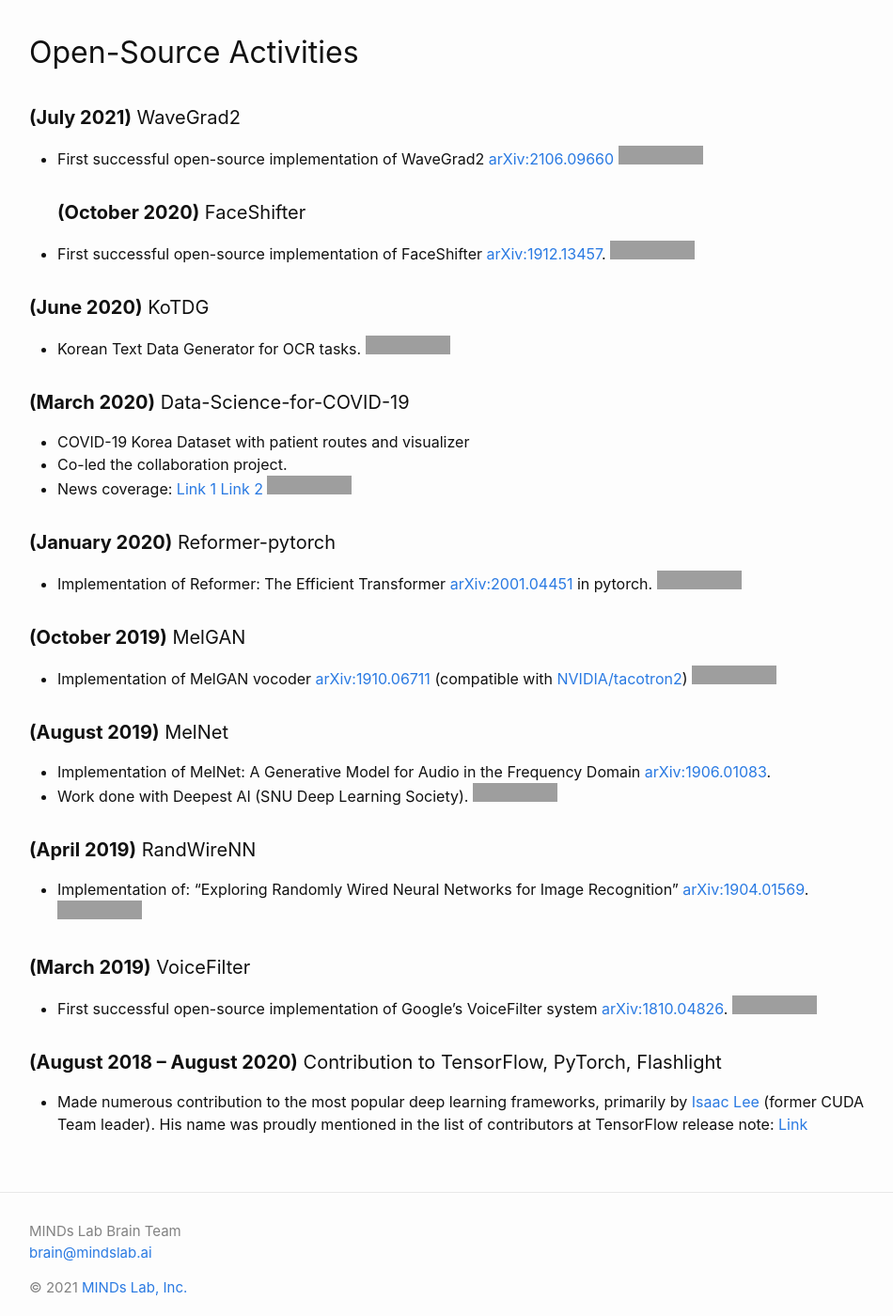
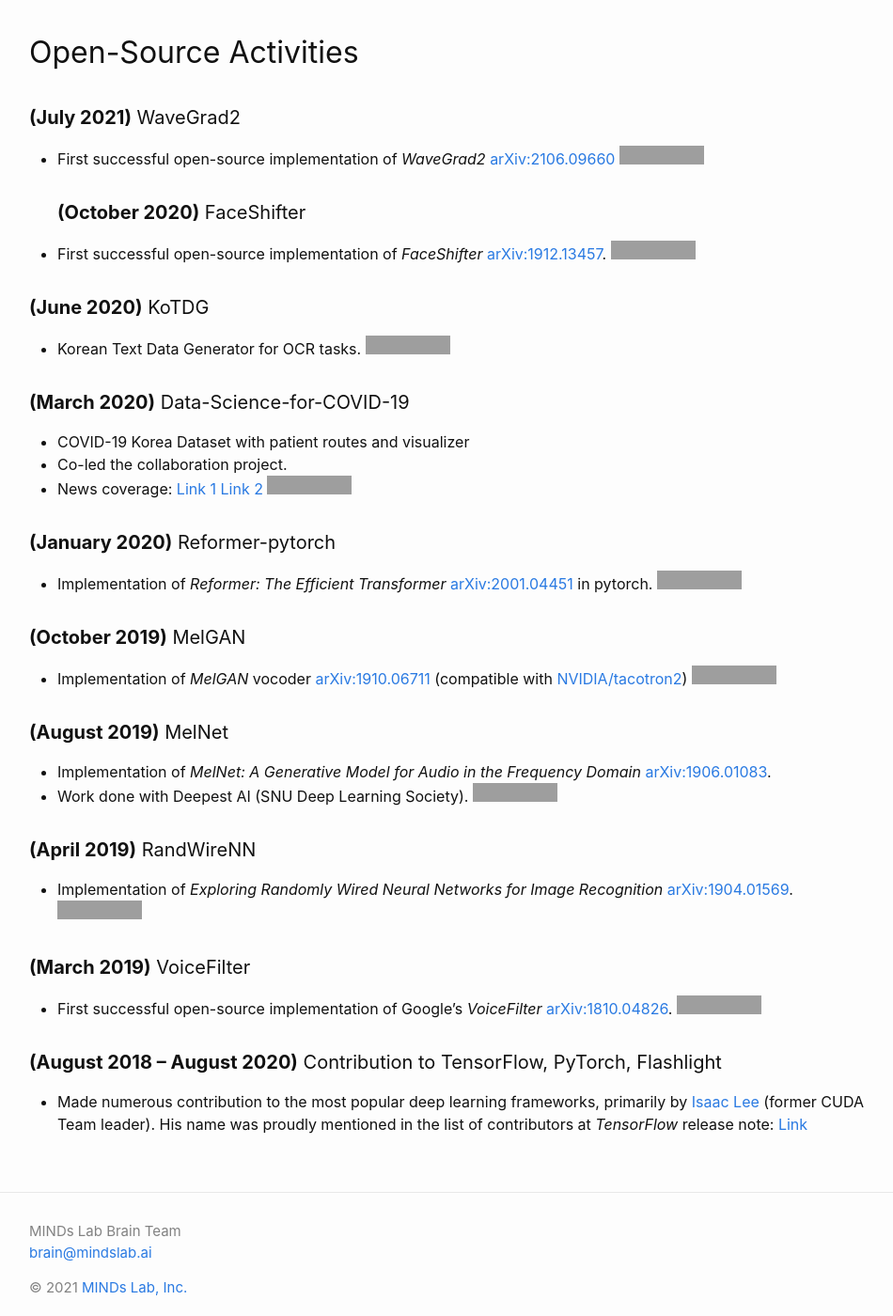
Before and after one commit to maum-ai/maum-ai.github.io, a Jekyll site: the page built from publication.md, in a window 1280 px wide and 1400 px high, scrolled down 1232 px, cut to the strip 0-1400 px from the top of the window. Shown: the whole strip at 94% size, without its empty margins (149-1099 px from the left). Built offline with Jekyll 4.4.1, drawn with Linux system fonts in a browser that asks for light colours; some web fonts are replaced; some of the changed text lies outside the part shown; grey boxes are pictures that could not be loaded.

```diff
--- a/publication.md
+++ b/publication.md
@@ -7,7 +7,7 @@ permalink: /publication/
 <!-- ![Minds Lab Logo](assets/mindslab_logo.png) -->
 ## List of Publications & Open-Source Activities
 #### **(April 2021)** _NU-Wave: A Diffusion Probabilistic Model for Neural Audio Upsampling_
-- Accepted to Interspeech 2021
+- Accepted to *Interspeech 2021*
 - [arXiv:2104.02321](https://arxiv.org/abs/2104.02321)
 - [audio samples](https://mindslab-ai.github.io/nuwave)
 - [github](https://github.com/mindslab-ai/nuwave)
@@ -20,16 +20,16 @@ permalink: /publication/
     <iframe src="https://ghbtns.com/github-btn.html?user=mindslab-ai&repo=assem-vc&type=star&count=true" frameborder="0" scrolling="0" width="150" height="20" title="GitHub"></iframe>
 
 #### **(December 2020)** _DS4C Patient Policy Province Dataset: A Comprehensive COVID-19 Dataset for Causal and Epidemiological Analysis_
-- Accepted to Causal Discovery and Causality-Inspired Machine Learning Workshop at NeurIPS 2020
+- Accepted to Causal Discovery and Causality-Inspired Machine Learning *Workshop at NeurIPS 2020*
 - [paper link](https://www.cmu.edu/dietrich/causality/CameraReadys-accepted%20papers/55%5cCameraReady%5cpaper.pdf)
 
 #### **(September 2020)** _3D Room Layout Estimation Beyond the Manhattan World Assumption_
-- Presented at Holistic Scene Structures for 3D Vision at ECCV 2020
+- Presented at Holistic Scene Structures for 3D Vision at *ECCV 2020*
 - [arXiv:2009.02857](https://arxiv.org/abs/2009.02857)
 - 3rd place at Holistic 3D Vision Challenge track 1
 
 #### **(May 2020)** _Cotatron: Transcription-Guided Speech Encoder for Any-to-Many Voice Conversion without Parallel Data_
-- Accepted to Interspeech 2020
+- Accepted to *Interspeech 2020*
 - [arXiv:2005.03295](https://arxiv.org/abs/2005.03295)
 - [audio samples](https://mindslab-ai.github.io/cotatron/)
 - [github](https://github.com/mindslab-ai/cotatron)
@@ -38,10 +38,10 @@ permalink: /publication/
 
 ## Open-Source Activities
 #### **(July 2021)** WaveGrad2
-- First successful open-source implementation of WaveGrad2 [arXiv:2106.09660](https://arxiv.org/abs/2106.09660)
+- First successful open-source implementation of *WaveGrad2* [arXiv:2106.09660](https://arxiv.org/abs/2106.09660)
     <iframe src="https://ghbtns.com/github-btn.html?user=mindslab-ai&repo=wavegrad2&type=star&count=true" frameborder="0" scrolling="0" width="150" height="20" title="GitHub"></iframe>
 #### **(October 2020)** FaceShifter
-- First successful open-source implementation of FaceShifter [arXiv:1912.13457](https://arxiv.org/abs/1912.13457).
+- First successful open-source implementation of *FaceShifter* [arXiv:1912.13457](https://arxiv.org/abs/1912.13457).
     <iframe src="https://ghbtns.com/github-btn.html?user=mindslab-ai&repo=faceshifter&type=star&count=true" frameborder="0" scrolling="0" width="150" height="20" title="GitHub"></iframe>
 
 #### **(June 2020)** KoTDG
@@ -55,25 +55,25 @@ permalink: /publication/
     <iframe src="https://ghbtns.com/github-btn.html?user=ThisIsIsaac&repo=Data-Science-for-COVID-19&type=star&count=true" frameborder="0" scrolling="0" width="150" height="20" title="GitHub"></iframe>
 
 #### **(January 2020)** Reformer-pytorch
-- Implementation of Reformer: The Efficient Transformer [arXiv:2001.04451](https://arxiv.org/abs/2001.04451) in pytorch.
+- Implementation of *Reformer: The Efficient Transformer* [arXiv:2001.04451](https://arxiv.org/abs/2001.04451) in pytorch.
     <iframe src="https://ghbtns.com/github-btn.html?user=Rick-McCoy&repo=Reformer-pytorch&type=star&count=true" frameborder="0" scrolling="0" width="150" height="20" title="GitHub"></iframe>
 
 #### **(October 2019)** MelGAN
-- Implementation of MelGAN vocoder [arXiv:1910.06711](https://arxiv.org/abs/1910.06711) (compatible with [NVIDIA/tacotron2](https://github.com/NVIDIA/tacotron2))
+- Implementation of *MelGAN* vocoder [arXiv:1910.06711](https://arxiv.org/abs/1910.06711) (compatible with [NVIDIA/tacotron2](https://github.com/NVIDIA/tacotron2))
     <iframe src="https://ghbtns.com/github-btn.html?user=seungwonpark&repo=melgan&type=star&count=true" frameborder="0" scrolling="0" width="150" height="20" title="GitHub"></iframe>
 
 #### **(August 2019)** MelNet
-- Implementation of MelNet: A Generative Model for Audio in the Frequency Domain [arXiv:1906.01083](https://arxiv.org/abs/1906.01083).
+- Implementation of *MelNet: A Generative Model for Audio in the Frequency Domain* [arXiv:1906.01083](https://arxiv.org/abs/1906.01083).
 - Work done with Deepest AI (SNU Deep Learning Society).
     <iframe src="https://ghbtns.com/github-btn.html?user=Deepest-Project&repo=MelNet&type=star&count=true" frameborder="0" scrolling="0" width="150" height="20" title="GitHub"></iframe>
 
 #### **(April 2019)** RandWireNN
-- Implementation of: "Exploring Randomly Wired Neural Networks for Image Recognition" [arXiv:1904.01569](https://arxiv.org/abs/1904.01569).
+- Implementation of *Exploring Randomly Wired Neural Networks for Image Recognition* [arXiv:1904.01569](https://arxiv.org/abs/1904.01569).
     <iframe src="https://ghbtns.com/github-btn.html?user=seungwonpark&repo=RandWireNN&type=star&count=true" frameborder="0" scrolling="0" width="150" height="20" title="GitHub"></iframe>
 
 #### **(March 2019)** VoiceFilter
-- First successful open-source implementation of Google's VoiceFilter system [arXiv:1810.04826](https://arxiv.org/abs/1810.04826).
+- First successful open-source implementation of Google's *VoiceFilter* [arXiv:1810.04826](https://arxiv.org/abs/1810.04826).
     <iframe src="https://ghbtns.com/github-btn.html?user=mindslab-ai&repo=voicefilter&type=star&count=true" frameborder="0" scrolling="0" width="150" height="20" title="GitHub"></iframe>
 
 #### **(August 2018 – August 2020)** Contribution to TensorFlow, PyTorch, Flashlight
-- Made numerous contribution to the most popular deep learning frameworks, primarily by [Isaac Lee](https://github.com/ThisIsIsaac) (former CUDA Team leader). His name was proudly mentioned in the list of contributors at TensorFlow release note: [Link](https://github.com/tensorflow/tensorflow/releases/tag/v2.1.0)
+- Made numerous contribution to the most popular deep learning frameworks, primarily by [Isaac Lee](https://github.com/ThisIsIsaac) (former CUDA Team leader). His name was proudly mentioned in the list of contributors at *TensorFlow* release note: [Link](https://github.com/tensorflow/tensorflow/releases/tag/v2.1.0)
```
